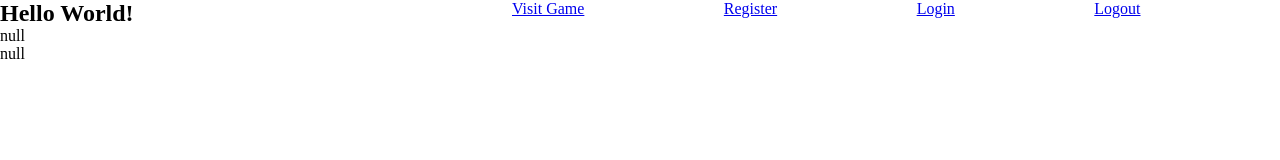
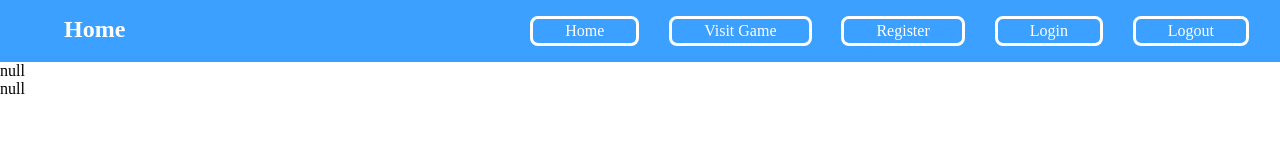
Before and after one commit to Daniel-I-Am/nodeLoginSystem, a website: page public-html/index.html in a window 1280 px wide. Drawn offline with nearby package versions, Linux system fonts and the light colour scheme.

Commit message:
navbar big screen

```diff
--- a/public-html/css/main.css
+++ b/public-html/css/main.css
@@ -4,13 +4,36 @@
 }
 
 :root {
+    --nav-bar-color: #3ba0ff;
+}
 
+a, a:visited {
+    text-decoration: none;
 }
 
 nav {
     display: grid;
-    grid-template: auto / minmax(300px, 40%) repeat(4, auto);
+    grid-template: auto / minmax(200px, 40%) repeat(5, auto);
+    padding: 1em;
+    background-color: var(--nav-bar-color);
+    color: white;
 }
 
 nav h1 {
+    padding-left: 2em;
 }
+
+nav *:not(h1) {
+    border: .2em solid white;
+    border-radius: .5em;
+    padding: .2em 2em;
+    margin: auto;
+    color: white;
+    transition: all 150ms ease-in-out;
+}
+
+nav *:not(h1):hover {
+    border-color: black;
+    color: black;
+    background-color: white;
+}
--- a/public-html/index.html
+++ b/public-html/index.html
@@ -4,7 +4,7 @@
     <meta charset="UTF-8">
     <meta name="viewport" content="width=device-width, initial-scale=1.0">
     <meta http-equiv="X-UA-Compatible" content="ie=edge">
-    <title>Document</title>
+    <title>&lt;Insert Title&gt;</title>
     <link rel="stylesheet" href="./css/main.css">
     <script src="https://ajax.googleapis.com/ajax/libs/jquery/3.3.1/jquery.min.js"></script>
     <script src="./js/cookie.js"></script>
@@ -12,7 +12,8 @@
 </head>
 <body>
     <nav>
-        <h1>Hello World!</h1>
+        <h1>Home</h1>
+        <a href="./">Home</a>
         <a href="./game.html">Visit Game</a>
         <a href="./register.html">Register</a>
         <a href="./login.html">Login</a>
```
